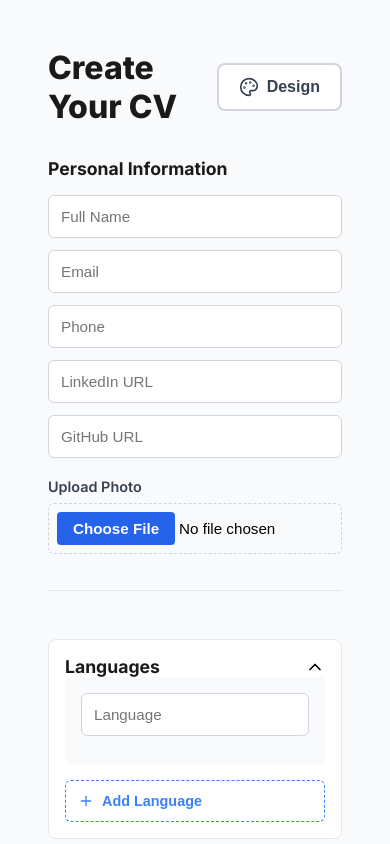
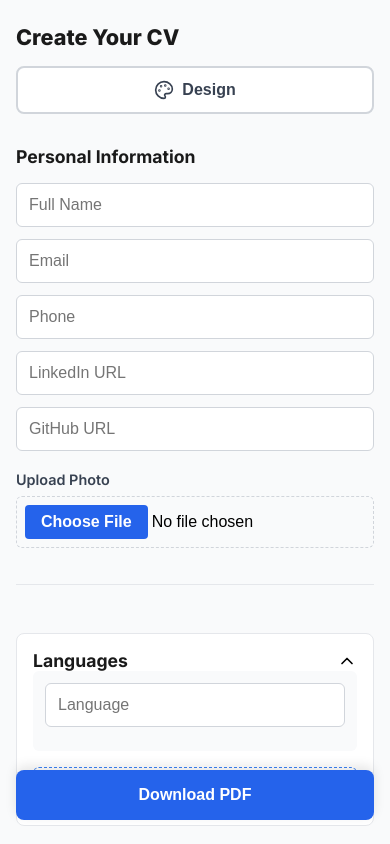
Before and after one commit to blitz-flex/CV-Builder, a React (Vite) app: page /create in a window 390 px wide. Built offline with nearby package versions, Linux system fonts and the light colour scheme.

Commit message:
Improve mobile responsiveness

```diff
--- a/src/styles/CVForm.css
+++ b/src/styles/CVForm.css
@@ -530,4 +530,53 @@
   .preview-side {
     display: none;
   }
+
+  .form-side {
+    padding: 2rem 1.5rem;
+  }
+
+  .form-side h2 {
+    font-size: 1.5rem;
+  }
 }
+
+@media (max-width: 640px) {
+  .form-side {
+    padding: 1.5rem 1rem;
+  }
+
+  .form-header {
+    flex-direction: column;
+    align-items: flex-start;
+    gap: 1rem;
+  }
+
+  .form-side h2 {
+    font-size: 1.35rem;
+  }
+
+  .design-btn {
+    width: 100%;
+    justify-content: center;
+  }
+
+  .form-section input,
+  .form-section textarea {
+    font-size: 16px;
+  }
+
+  .download-btn {
+    position: sticky;
+    bottom: 0;
+    z-index: 10;
+    box-shadow: 0 -4px 12px rgba(0, 0, 0, 0.1);
+  }
+
+  .array-item {
+    padding: 0.75rem;
+  }
+
+  .add-btn {
+    font-size: 0.85rem;
+  }
+}
--- a/src/styles/Welcome.css
+++ b/src/styles/Welcome.css
@@ -78,7 +78,6 @@ h1 {
   line-height: 1.65;
   opacity: 0.95;
   margin-bottom: 2.5rem;
-  white-space: nowrap;
 }
 
 .highlights {
@@ -255,24 +254,42 @@ h1 {
 
 @media (max-width: 640px) {
   .welcome {
-    padding: 1.5rem;
+    padding: 1rem;
   }
 
   h1 {
-    font-size: 2rem;
+    font-size: 1.75rem;
   }
 
   .intro {
+    font-size: 0.95rem;
+    line-height: 1.5;
+  }
+
+  .brand {
     font-size: 1rem;
+    padding: 0.5rem 1rem;
   }
 
   .highlights {
-    gap: 0.75rem;
+    gap: 0.5rem;
+  }
+
+  .highlight {
+    font-size: 0.85rem;
+  }
+
+  .start-btn {
+    padding: 1rem 1.75rem;
+    font-size: 0.95rem;
+    width: 100%;
+    justify-content: center;
   }
 
   .paper {
-    width: 280px;
-    height: 390px;
-    padding: 1.75rem;
+    width: 100%;
+    max-width: 280px;
+    height: 360px;
+    padding: 1.5rem;
   }
 }
```
